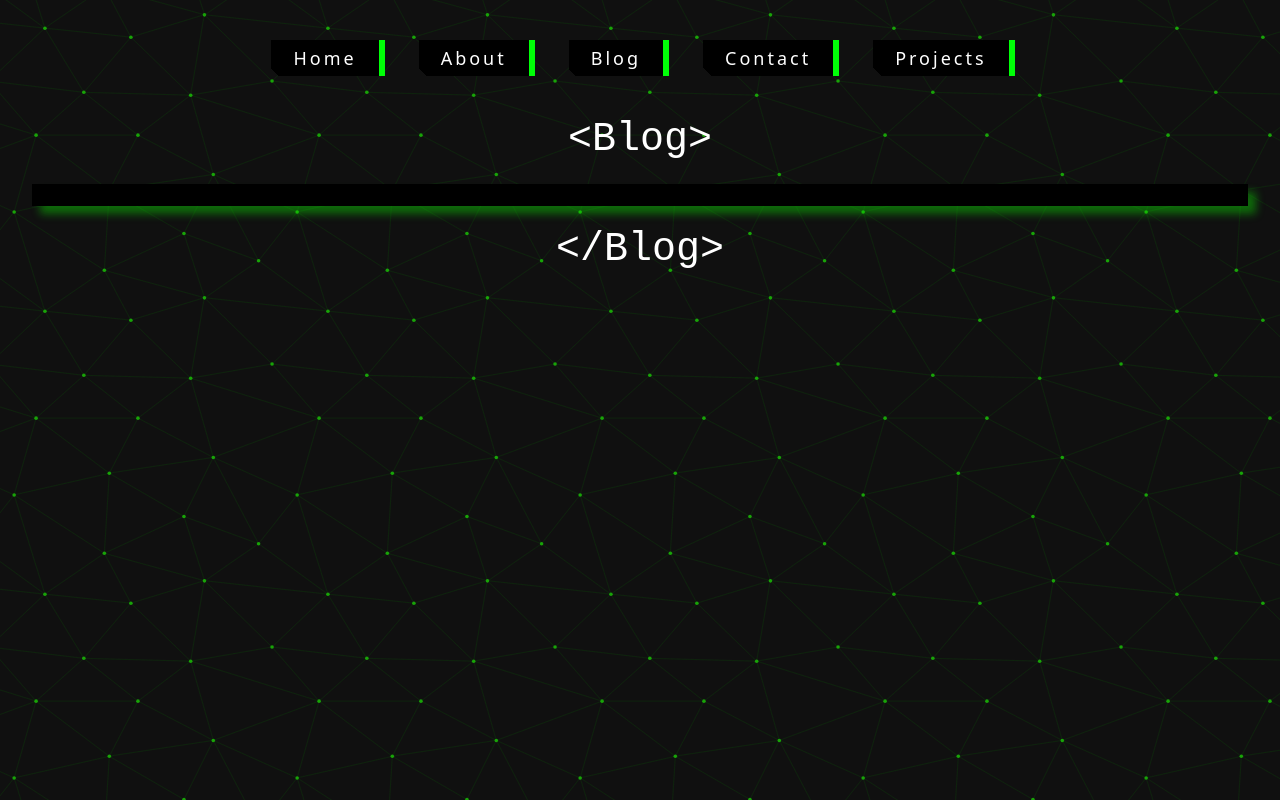
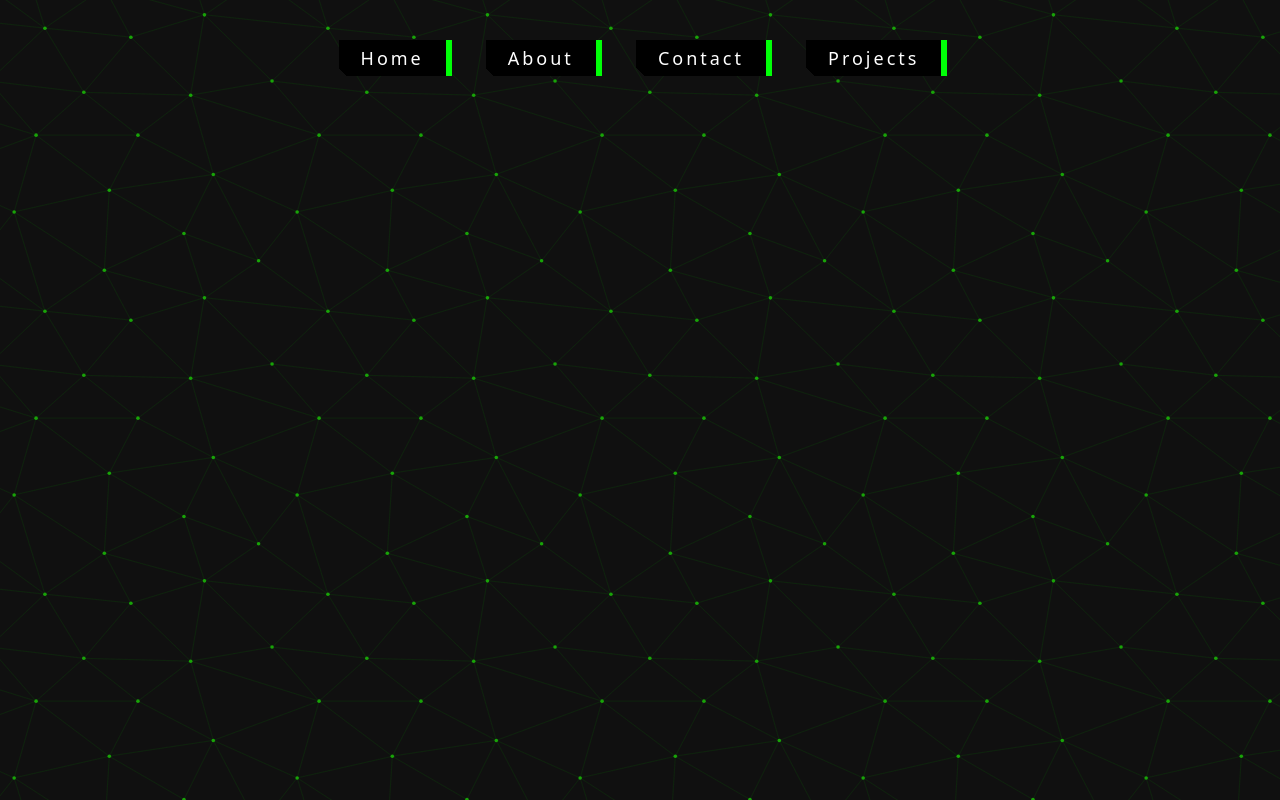
Before and after one commit to RobH95/Challenge13-React-App, a React (Create React App) app: page /challenge13-react-app/blog in a window 1280 px wide. Built offline with nearby package versions, Linux system fonts and the light colour scheme.

Commit message:
Commented out blog page

```diff
--- a/src/App.js
+++ b/src/App.js
@@ -3,7 +3,7 @@ import { BrowserRouter as Router, Route, Routes } from 'react-router-dom';
 import NavTabs from './components/NavTabs';
 import Home from './components/pages/Home';
 import About from './components/pages/About';
-import Blog from './components/pages/Blog';
+// import Blog from './components/pages/Blog';
 import Contact from './components/pages/Contact';
 import Learn from './components/pages/Learn';
 import Projects from './components/pages/Projects';
@@ -20,7 +20,7 @@ function App() {
           {/* Define a default route that will render the Home component */}
           <Route path="/challenge13-react-app" element={<Home />} />
           <Route path="/challenge13-react-app/about" element={<About />} />
-          <Route path="/challenge13-react-app/blog" element={<Blog />} />
+          {/* <Route path="/challenge13-react-app/blog" element={<Blog />} /> */}
           {/* Define a route that will have descendant routes */}
           <Route path="/challenge13-react-app/contact/*" element={<Contact />} />
           <Route path="/challenge13-react-app/learn" element={<Learn />} />
--- a/src/components/NavTabs.js
+++ b/src/components/NavTabs.js
@@ -26,7 +26,7 @@ function NavTabs() {
             </NavLink>
             </button>
         </li>
-        <li className="nav-item">
+        {/* <li className="nav-item">
           <button>
             <NavLink
               to="challenge13-react-app/blog"
@@ -35,7 +35,7 @@ function NavTabs() {
               Blog
             </NavLink>
           </button>
-        </li>
+        </li> */}
         <li className="nav-item">
           <button>
             <NavLink
--- a/src/components/pages/Blog.js
+++ b/src/components/pages/Blog.js
@@ -1,19 +1,19 @@
-import React from "react";
+// import React from "react";
 
-function Blog() {
-  return (
-    <div>
-      <h1>&lt;Blog&gt;</h1>
-      <p>
+// function Blog() {
+//   return (
+//     <div>
+//       <h1>&lt;Blog&gt;</h1>
+//       <p>
 
-      </p>
+//       </p>
 
-      <footer>
-        <h1 className="Blog">&lt;/Blog&gt;</h1>
-      </footer>
-    </div>
+//       <footer>
+//         <h1 className="Blog">&lt;/Blog&gt;</h1>
+//       </footer>
+//     </div>
 
-  );
-}
+//   );
+// }
 
-export default Blog;
+// export default Blog;
```
